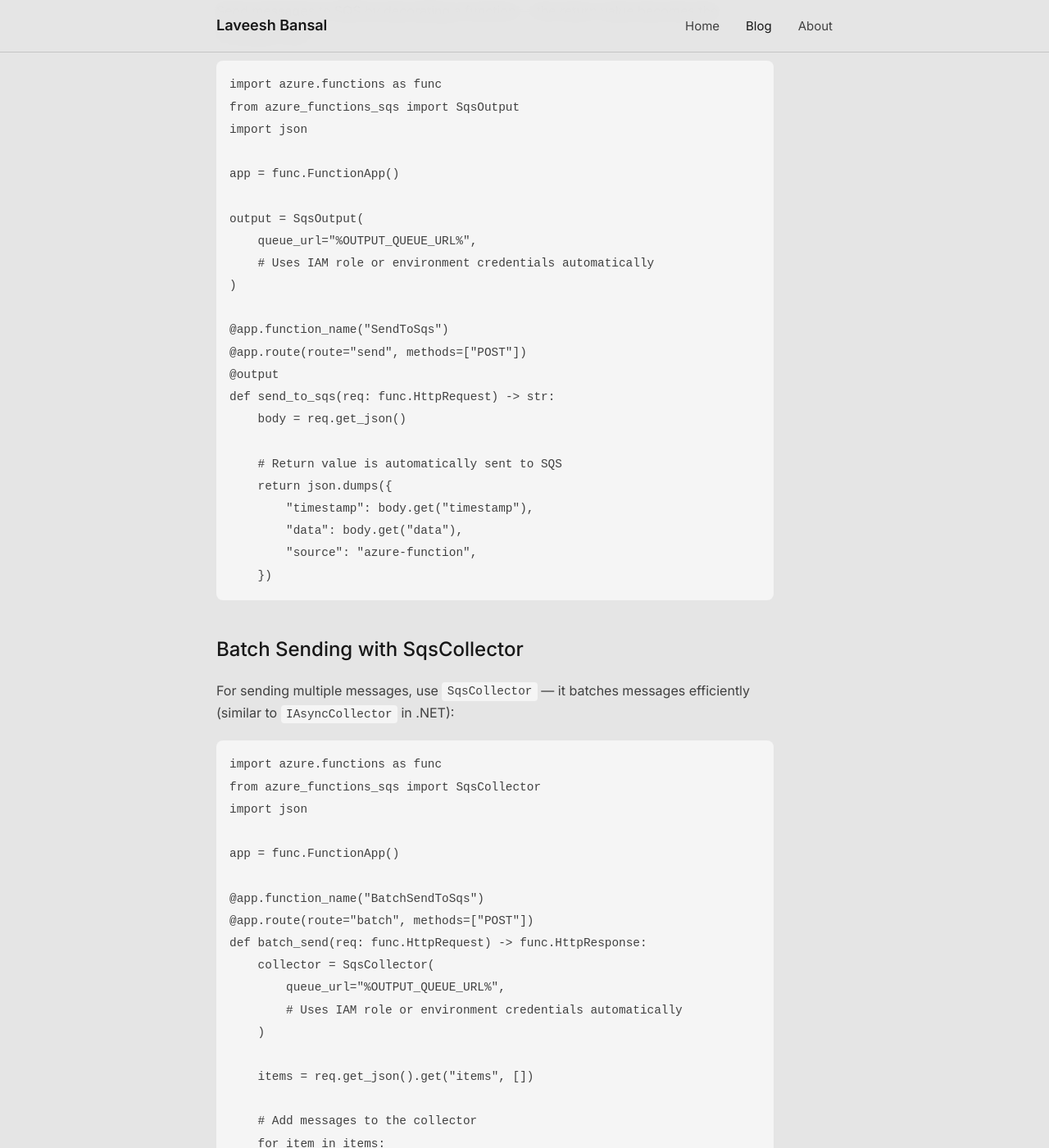
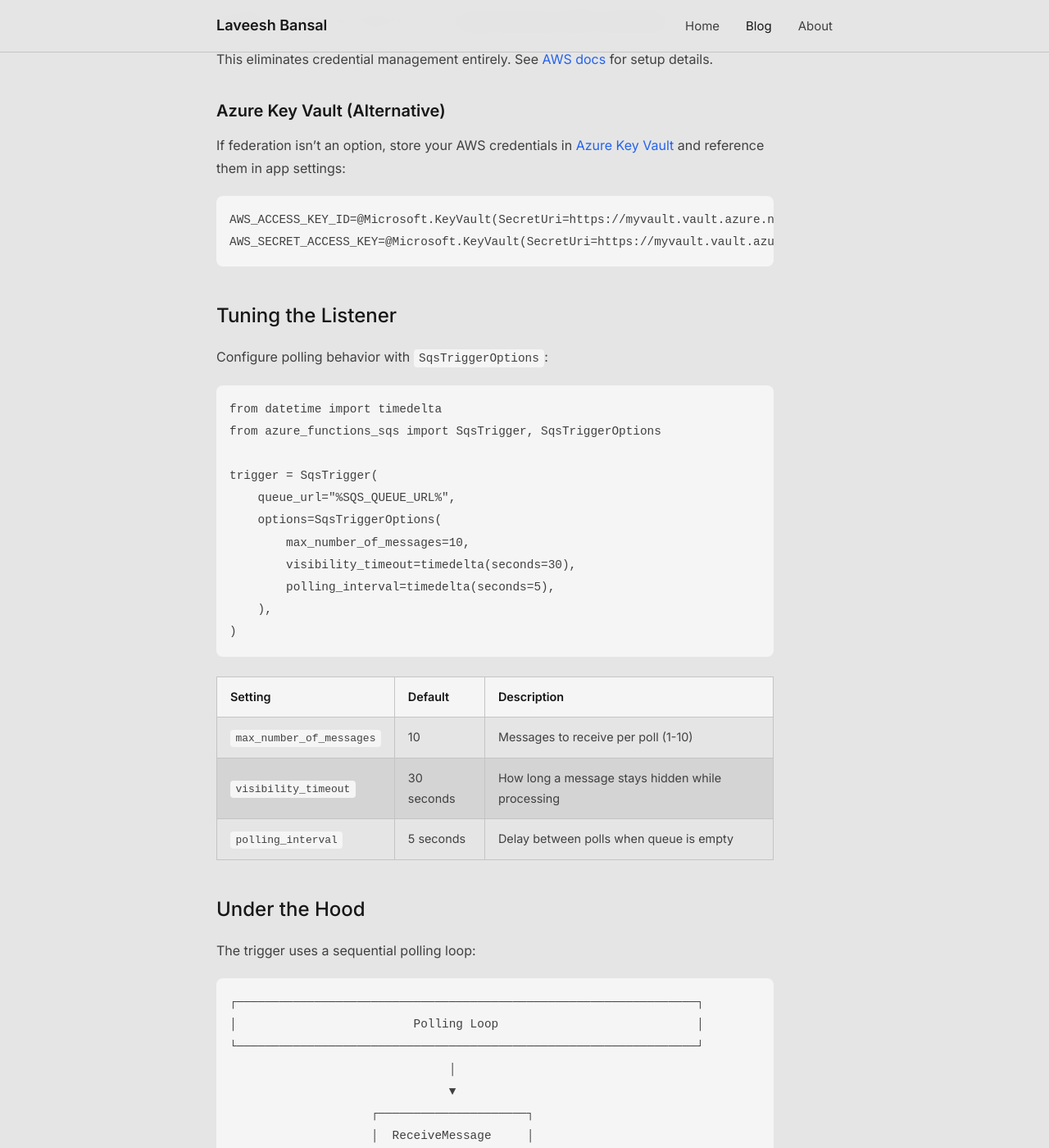
Before and after one commit to laveeshb/laveeshb.github.io, a Jekyll site: the page built from _posts/2025-12-29-azure-functions-sqs-python-support.md, in a window 1280 px wide and 1400 px high, scrolled down 5222 px. Shown: the whole window at 82% size. Built offline with Jekyll 4.4.1, drawn with Linux system fonts in a browser that asks for light colours; comment, search, counter and statistics services are not loaded; some of the changed text lies outside the part shown.

Commit message:
Restructure Python SQS blog to match .NET structure

````diff
--- a/_posts/2025-12-29-azure-functions-sqs-python-support.md
+++ b/_posts/2025-12-29-azure-functions-sqs-python-support.md
@@ -1,159 +1,70 @@
 ---
 layout: post
-title: "Adding Python Support to Azure Functions SQS Extension"
+title: "Python Support for Azure Functions SQS Extension"
 date: 2025-12-29
 order: 6
 categories: [azure, aws, python]
 tags: [azure-functions, sqs, python, serverless]
-excerpt: "The Azure Functions SQS extension now supports Python — trigger functions from SQS queues, send messages with output bindings, and batch send with collectors."
+excerpt: "The Azure Functions SQS extension now supports Python — trigger functions from SQS queues and send messages back using familiar decorator patterns."
 ---
 
-The <a href="https://github.com/laveeshb/azure-functions-sqs-extension" target="_blank">Azure Functions SQS Extension</a> now supports Python! You can trigger Azure Functions from Amazon SQS queues, send messages with output bindings, and batch send efficiently — all using Python's decorator-based syntax.
+The <a href="/2025/12/24/azure-functions-sqs-extension/">Azure Functions SQS Extension</a> now has Python support. If you're running Azure Functions but need to process messages from Amazon SQS queues, you can now do it in Python with the same patterns you'd use in .NET.
 
 **Contents:**
-- [What's New](#whats-new)
-- [How It Works](#how-it-works)
-- [Installation](#installation)
+- [Getting Started](#getting-started)
+- [Sending Messages](#sending-messages)
 - [Authentication](#authentication)
-- [SQS Trigger](#sqs-trigger)
-- [SQS Output Binding](#sqs-output-binding)
-- [Batch Sending with SqsCollector](#batch-sending-with-sqscollector)
-- [FIFO Queue Support](#fifo-queue-support)
-- [Configuration Options](#configuration-options)
-- [Local Development with LocalStack](#local-development-with-localstack)
-- [Samples](#samples)
+- [Tuning the Listener](#tuning-the-listener)
+- [Under the Hood](#under-the-hood)
+- [Local Development](#local-development)
+- [Source Code](#source-code)
 
-## What's New
+## Getting Started
 
-The original SQS extension supported .NET (both in-process and isolated worker models). This update adds full Python support with:
+See a complete example in the <a href="https://github.com/laveeshb/azure-functions-sqs-extension/tree/main/python/samples" target="_blank">sample project</a>.
 
-- **SQS Trigger** — Process messages from SQS queues with automatic deletion on success
-- **SQS Output Binding** — Send messages to SQS as a function return value
-- **SQS Collector** — Batch send multiple messages efficiently (like `IAsyncCollector` in .NET)
-- **FIFO Queue Support** — Full support for FIFO queues with message groups and deduplication
-- **Environment Variable Resolution** — Use `%VAR_NAME%` syntax for credentials and configuration
-
-## How It Works
-
-The Python extension mirrors the .NET implementation:
-
-1. **Trigger**: Polls SQS using long polling (20-second wait), receives messages, and invokes your function
-2. **Auto-delete**: If your function succeeds, the message is deleted automatically
-3. **Retry**: If your function throws an exception, the message becomes visible again after the visibility timeout
-4. **Output**: Return values from decorated functions are sent to SQS queues
-5. **Batching**: The collector buffers messages and sends in batches of 10 (SQS limit)
-
-## Installation
-
-Install the Python package:
+Install the package:
 
 ```bash
 pip install azure-functions-sqs
 ```
 
-Configure your queue URL in `local.settings.json`:
+Write a function that triggers on SQS messages:
+
+```python
+import json
+import logging
+
+from azure_functions_sqs import SqsTrigger, SqsMessage
+
+trigger = SqsTrigger(queue_url="%SQS_QUEUE_URL%")
+
+@trigger
+def process_message(message: SqsMessage) -> None:
+    logging.info(f"Received: {message.message_id}")
+    logging.info(f"Body: {message.body}")
+
+    # Process the message...
+    data = json.loads(message.body)
+    logging.info(f"Order ID: {data.get('order_id')}")
+
+    # If this function completes without exception, the message is deleted
+    # If an exception is raised, message becomes visible again for retry
+```
+
+Configure your queue URL in <a href="https://github.com/laveeshb/azure-functions-sqs-extension/blob/main/python/samples/local.settings.json" target="_blank">local.settings.json</a>:
 
 ```json
 {
-  "IsEncrypted": false,
   "Values": {
     "AzureWebJobsStorage": "UseDevelopmentStorage=true",
     "FUNCTIONS_WORKER_RUNTIME": "python",
-    "AWS_REGION": "us-east-1",
     "SQS_QUEUE_URL": "https://sqs.us-east-1.amazonaws.com/123456789/my-queue"
   }
 }
 ```
 
-## Authentication
-
-The extension uses the <a href="https://boto3.amazonaws.com/v1/documentation/api/latest/guide/credentials.html" target="_blank">AWS default credential chain</a>, which means you can authenticate without passing credentials directly.
-
-### IAM Roles (Recommended for Production)
-
-For production deployments, use IAM roles — no access keys needed:
-
-```python
-from azure_functions_sqs import SqsTrigger
-
-# No credentials specified - uses IAM role automatically
-trigger = SqsTrigger(
-    queue_url="%SQS_QUEUE_URL%",
-    # Credentials are resolved from:
-    # 1. IAM role attached to the Azure Function (via OIDC federation)
-    # 2. EC2 instance profile (if running on EC2)
-    # 3. ECS task role (if running in ECS)
-    # 4. Environment variables (AWS_ACCESS_KEY_ID, AWS_SECRET_ACCESS_KEY)
-)
-```
-
-To use IAM roles with Azure Functions, set up <a href="https://docs.aws.amazon.com/IAM/latest/UserGuide/id_roles_providers_create_oidc.html" target="_blank">OIDC federation</a> between Azure AD and AWS IAM. This eliminates the need to manage long-lived credentials.
-
-### Access Keys (For Development/Testing)
-
-For local development or when IAM roles aren't available, you can use access keys:
-
-```python
-trigger = SqsTrigger(
-    queue_url="%SQS_QUEUE_URL%",
-    aws_key_id="%AWS_ACCESS_KEY_ID%",
-    aws_access_key="%AWS_SECRET_ACCESS_KEY%",
-)
-```
-
-Store credentials in `local.settings.json` (never commit to source control):
-
-```json
-{
-  "Values": {
-    "AWS_ACCESS_KEY_ID": "AKIA...",
-    "AWS_SECRET_ACCESS_KEY": "..."
-  }
-}
-```
-
-## SQS Trigger
-
-Process messages from an SQS queue:
-
-```python
-import json
-import logging
-from datetime import timedelta
-
-from azure_functions_sqs import SqsTrigger, SqsMessage, SqsTriggerOptions
-
-trigger = SqsTrigger(
-    queue_url="%SQS_QUEUE_URL%",  # Reads from environment variable
-    # Credentials resolved automatically via IAM role or environment variables
-    options=SqsTriggerOptions(
-        max_number_of_messages=10,  # Batch size (1-10)
-        visibility_timeout=timedelta(seconds=30),  # Message lock timeout
-        polling_interval=timedelta(seconds=5),  # Delay between polls
-    ),
-)
-
-@trigger
-def process_sqs_message(message: SqsMessage) -> None:
-    logging.info(f"Processing message: {message.message_id}")
-    logging.info(f"Body: {message.body}")
-
-    # Access message attributes
-    if message.message_attributes:
-        for name, attr in message.message_attributes.items():
-            logging.info(f"Attribute {name}: {attr.string_value}")
-
-    # Parse JSON body
-    data = json.loads(message.body)
-    logging.info(f"Order ID: {data.get('order_id')}")
-
-    # Message is automatically deleted after successful processing
-    # If an exception is raised, message becomes visible again for retry
-```
-
-### Message Properties
-
-The `SqsMessage` class provides access to all SQS message properties:
+The `SqsMessage` class gives you access to all SQS message properties:
 
 ```python
 @trigger
@@ -162,25 +73,25 @@
     print(message.message_id)
     print(message.body)
     print(message.receipt_handle)
-    print(message.md5_of_body)
 
     # System attributes
     print(message.attributes.get("SentTimestamp"))
     print(message.attributes.get("ApproximateReceiveCount"))
 
-    # FIFO queue properties (from attributes)
+    # FIFO queue properties
     print(message.attributes.get("MessageGroupId"))
-    print(message.attributes.get("MessageDeduplicationId"))
     print(message.attributes.get("SequenceNumber"))
 
     # Custom message attributes
     for name, attr in message.message_attributes.items():
-        print(f"{name}: {attr.string_value} ({attr.data_type})")
+        print(f"{name}: {attr.string_value}")
 ```
 
-## SQS Output Binding
+## Sending Messages
 
-Send messages to SQS by decorating a function — the return value becomes the message body:
+### Output Binding
+
+The simplest way to send messages — decorate a function and return the message body (see <a href="https://github.com/laveeshb/azure-functions-sqs-extension/blob/main/python/samples/function_app.py#L73-L100" target="_blank">full example</a>):
 
 ```python
 import azure.functions as func
@@ -188,19 +99,13 @@
 import json
 
 app = func.FunctionApp()
-
-output = SqsOutput(
-    queue_url="%OUTPUT_QUEUE_URL%",
-    # Uses IAM role or environment credentials automatically
-)
+output = SqsOutput(queue_url="%OUTPUT_QUEUE_URL%")
 
 @app.function_name("SendToSqs")
 @app.route(route="send", methods=["POST"])
 @output
 def send_to_sqs(req: func.HttpRequest) -> str:
     body = req.get_json()
-
-    # Return value is automatically sent to SQS
     return json.dumps({
         "timestamp": body.get("timestamp"),
         "data": body.get("data"),
@@ -208,35 +113,24 @@
     })
 ```
 
-## Batch Sending with SqsCollector
+### Batch Sending with SqsCollector
 
-For sending multiple messages, use `SqsCollector` — it batches messages efficiently (similar to `IAsyncCollector` in .NET):
+For sending multiple messages efficiently, use `SqsCollector` — it batches messages in groups of 10 (the SQS limit), similar to `IAsyncCollector` in .NET (see <a href="https://github.com/laveeshb/azure-functions-sqs-extension/blob/main/python/samples/function_app.py#L107-L148" target="_blank">full example</a>):
 
 ```python
-import azure.functions as func
 from azure_functions_sqs import SqsCollector
-import json
-
-app = func.FunctionApp()
 
 @app.function_name("BatchSendToSqs")
 @app.route(route="batch", methods=["POST"])
 def batch_send(req: func.HttpRequest) -> func.HttpResponse:
-    collector = SqsCollector(
-        queue_url="%OUTPUT_QUEUE_URL%",
-        # Uses IAM role or environment credentials automatically
-    )
+    collector = SqsCollector(queue_url="%OUTPUT_QUEUE_URL%")
 
-    items = req.get_json().get("items", [])
-
-    # Add messages to the collector
-    for item in items:
+    for item in req.get_json().get("items", []):
         collector.add({
             "item_id": item.get("id"),
             "action": item.get("action", "process"),
         })
 
-    # Flush sends all messages in batches of 10 (SQS limit)
     sent_count = collector.flush()
 
     return func.HttpResponse(
@@ -245,18 +139,16 @@
     )
 ```
 
-## FIFO Queue Support
+### FIFO Queues
 
-For FIFO queues (queue URL ends with `.fifo`), specify a message group ID:
+For FIFO queues (URL ends with `.fifo`), specify a message group ID (see <a href="https://github.com/laveeshb/azure-functions-sqs-extension/blob/main/python/samples/function_app.py#L155-L175" target="_blank">full example</a>):
 
 ```python
 from azure_functions_sqs import SqsOutput, SqsOutputOptions
 
 fifo_output = SqsOutput(
-    queue_url="%FIFO_QUEUE_URL%",  # Must end with .fifo
-    options=SqsOutputOptions(
-        message_group_id="order-processing",  # Required for FIFO queues
-    ),
+    queue_url="%FIFO_QUEUE_URL%",
+    options=SqsOutputOptions(message_group_id="order-processing"),
 )
 
 @app.route(route="fifo", methods=["POST"])
@@ -265,58 +157,156 @@
     return json.dumps(req.get_json())
 ```
 
-## Configuration Options
+## Authentication
 
-### Trigger Options
+The extension uses the <a href="https://boto3.amazonaws.com/v1/documentation/api/latest/guide/credentials.html" target="_blank">boto3 credential chain</a>. If you don't provide explicit credentials, the SDK looks for them in this order:
 
-| Option | Default | Description |
-|--------|---------|-------------|
+1. Environment variables (`AWS_ACCESS_KEY_ID`, `AWS_SECRET_ACCESS_KEY`)
+2. Shared credentials file (`~/.aws/credentials`)
+3. IAM role for EC2/ECS/EKS
+
+### Local Development
+
+Set environment variables in `local.settings.json`:
+
+```json
+{
+  "Values": {
+    "AWS_ACCESS_KEY_ID": "your-access-key",
+    "AWS_SECRET_ACCESS_KEY": "your-secret-key",
+    "AWS_REGION": "us-east-1"
+  }
+}
+```
+
+Or configure a profile with the AWS CLI:
+
+```bash
+aws configure
+```
+
+### Workload Identity Federation (Recommended for Production)
+
+The best approach for Azure-hosted functions is <a href="https://docs.aws.amazon.com/IAM/latest/UserGuide/id_roles_providers_create_oidc.html" target="_blank">OIDC federation</a> between Azure AD and AWS. No stored credentials — your function uses its Azure Managed Identity to assume an AWS IAM role.
+
+1. Create an OIDC Identity Provider in AWS IAM that trusts Azure AD
+2. Create an IAM role with a trust policy for your Azure Function's managed identity
+3. Use `AssumeRoleWithWebIdentity` to get temporary AWS credentials
+
+This eliminates credential management entirely. See <a href="https://docs.aws.amazon.com/IAM/latest/UserGuide/id_roles_create_for-idp_oidc.html" target="_blank">AWS docs</a> for setup details.
+
+### Azure Key Vault (Alternative)
+
+If federation isn't an option, store your AWS credentials in <a href="https://learn.microsoft.com/azure/app-service/app-service-key-vault-references" target="_blank">Azure Key Vault</a> and reference them in app settings:
+
+```
+AWS_ACCESS_KEY_ID=@Microsoft.KeyVault(SecretUri=https://myvault.vault.azure.net/secrets/aws-key-id/)
+AWS_SECRET_ACCESS_KEY=@Microsoft.KeyVault(SecretUri=https://myvault.vault.azure.net/secrets/aws-secret-key/)
+```
+
+## Tuning the Listener
+
+Configure polling behavior with `SqsTriggerOptions`:
+
+```python
+from datetime import timedelta
+from azure_functions_sqs import SqsTrigger, SqsTriggerOptions
+
+trigger = SqsTrigger(
+    queue_url="%SQS_QUEUE_URL%",
+    options=SqsTriggerOptions(
+        max_number_of_messages=10,
+        visibility_timeout=timedelta(seconds=30),
+        polling_interval=timedelta(seconds=5),
+    ),
+)
+```
+
+| Setting | Default | Description |
+|---------|---------|-------------|
 | `max_number_of_messages` | 10 | Messages to receive per poll (1-10) |
-| `visibility_timeout` | 30 seconds | How long a message is hidden from other consumers |
+| `visibility_timeout` | 30 seconds | How long a message stays hidden while processing |
 | `polling_interval` | 5 seconds | Delay between polls when queue is empty |
 
-### Output Options
+## Under the Hood
 
-| Option | Default | Description |
-|--------|---------|-------------|
-| `delay_seconds` | 0 | Delay before message becomes visible (0-900) |
-| `message_group_id` | None | Required for FIFO queues |
+The trigger uses a sequential polling loop:
 
-### Credentials
-
-The extension uses the AWS default credential chain (see [Authentication](#authentication)):
-
-1. **IAM Role** (recommended for production) — No credentials needed, uses OIDC federation or instance profiles
-2. **Environment variables** — Set `AWS_ACCESS_KEY_ID` and `AWS_SECRET_ACCESS_KEY`, reference with `%VAR_NAME%` syntax
-3. **Direct values** — For local testing only (never in production)
-
-## Local Development with LocalStack
-
-Test locally without AWS using LocalStack:
+```
+┌─────────────────────────────────────────────────────────────────┐
+│                         Polling Loop                            │
+└─────────────────────────────────────────────────────────────────┘
+                               │
+                               ▼
+                    ┌─────────────────────┐
+                    │  ReceiveMessage     │
+                    │  (long poll, 20s)   │
+                    └─────────────────────┘
+                               │
+              ┌────────────────┴────────────────┐
+              │                                 │
+              ▼                                 ▼
+     ┌─────────────────┐              ┌─────────────────┐
+     │  Messages?  Yes │              │  Messages?  No  │
+     └─────────────────┘              └─────────────────┘
+              │                                 │
+              ▼                                 ▼
+     ┌─────────────────┐              ┌─────────────────┐
+     │ Execute Function│              │ Wait interval   │
+     └─────────────────┘              │ (5s default)    │
+              │                       └─────────────────┘
+              │                                 │
+      ┌───────┴───────┐                        │
+      │               │                        │
+      ▼               ▼                        │
+┌──────────┐   ┌──────────┐                    │
+│ Success  │   │ Failure  │                    │
+└──────────┘   └──────────┘                    │
+      │               │                        │
+      ▼               ▼                        │
+┌──────────┐   ┌──────────────┐                │
+│ Delete   │   │ Leave in     │                │
+│ message  │   │ queue (retry)│                │
+└──────────┘   └──────────────┘                │
+      │               │                        │
+      └───────┬───────┘                        │
+              │                                │
+              └────────────────┬───────────────┘
+                               │
+                               ▼
+                         (repeat loop)
+```
 
 ```python
-from azure_functions_sqs import SqsTrigger
+async def _poll_loop(self):
+    while self._running:
+        messages_received = await self._poll_and_process()
 
+        if messages_received == 0:
+            await asyncio.sleep(self._options.polling_interval.total_seconds())
+```
+
+Long polling (20-second wait time) reduces API calls — instead of hitting SQS every second, the SDK waits for messages to arrive or the timeout to expire.
+
+## Local Development
+
+The extension works with <a href="https://localstack.cloud/" target="_blank">LocalStack</a> for local development without AWS credentials:
+
+```python
 trigger = SqsTrigger(
     queue_url="http://localhost:4566/000000000000/test-queue",
-    region="us-east-1",  # Must specify for LocalStack
+    region="us-east-1",
     aws_key_id="test",
     aws_access_key="test",
 )
 ```
 
-See the <a href="https://github.com/laveeshb/azure-functions-sqs-extension/tree/main/dotnet/localstack" target="_blank">LocalStack testing guide</a> for Docker setup instructions.
+See the <a href="https://github.com/laveeshb/azure-functions-sqs-extension/tree/main/dotnet/localstack" target="_blank">LocalStack guide</a> for Docker setup. The same scripts work for Python.
 
-## Samples
+## Source Code
 
-Complete working examples are available in the repository:
+The extension is <a href="https://github.com/laveeshb/azure-functions-sqs-extension" target="_blank">open source on GitHub</a>. Key files:
 
-| Sample | Description |
-|--------|-------------|
-| <a href="https://github.com/laveeshb/azure-functions-sqs-extension/blob/main/python/samples/function_app.py" target="_blank">function_app.py</a> | Full function app with trigger, output binding, batch sending, and FIFO queue examples |
-| <a href="https://github.com/laveeshb/azure-functions-sqs-extension/blob/main/python/samples/host.json" target="_blank">host.json</a> | Azure Functions host configuration |
-| <a href="https://github.com/laveeshb/azure-functions-sqs-extension/blob/main/python/samples/local.settings.json" target="_blank">local.settings.json</a> | Local development settings template |
-
-The full Python implementation is in the <a href="https://github.com/laveeshb/azure-functions-sqs-extension/tree/main/python" target="_blank">python directory</a>.
-
-Questions or feedback? Open an issue on <a href="https://github.com/laveeshb/azure-functions-sqs-extension" target="_blank">GitHub</a>!
+- <a href="https://github.com/laveeshb/azure-functions-sqs-extension/tree/main/python/azure_functions_sqs" target="_blank">Python extension source</a>
+- <a href="https://github.com/laveeshb/azure-functions-sqs-extension/tree/main/python/samples" target="_blank">Sample functions</a>
+- <a href="https://github.com/laveeshb/azure-functions-sqs-extension/tree/main/python/tests" target="_blank">Tests</a>
````
